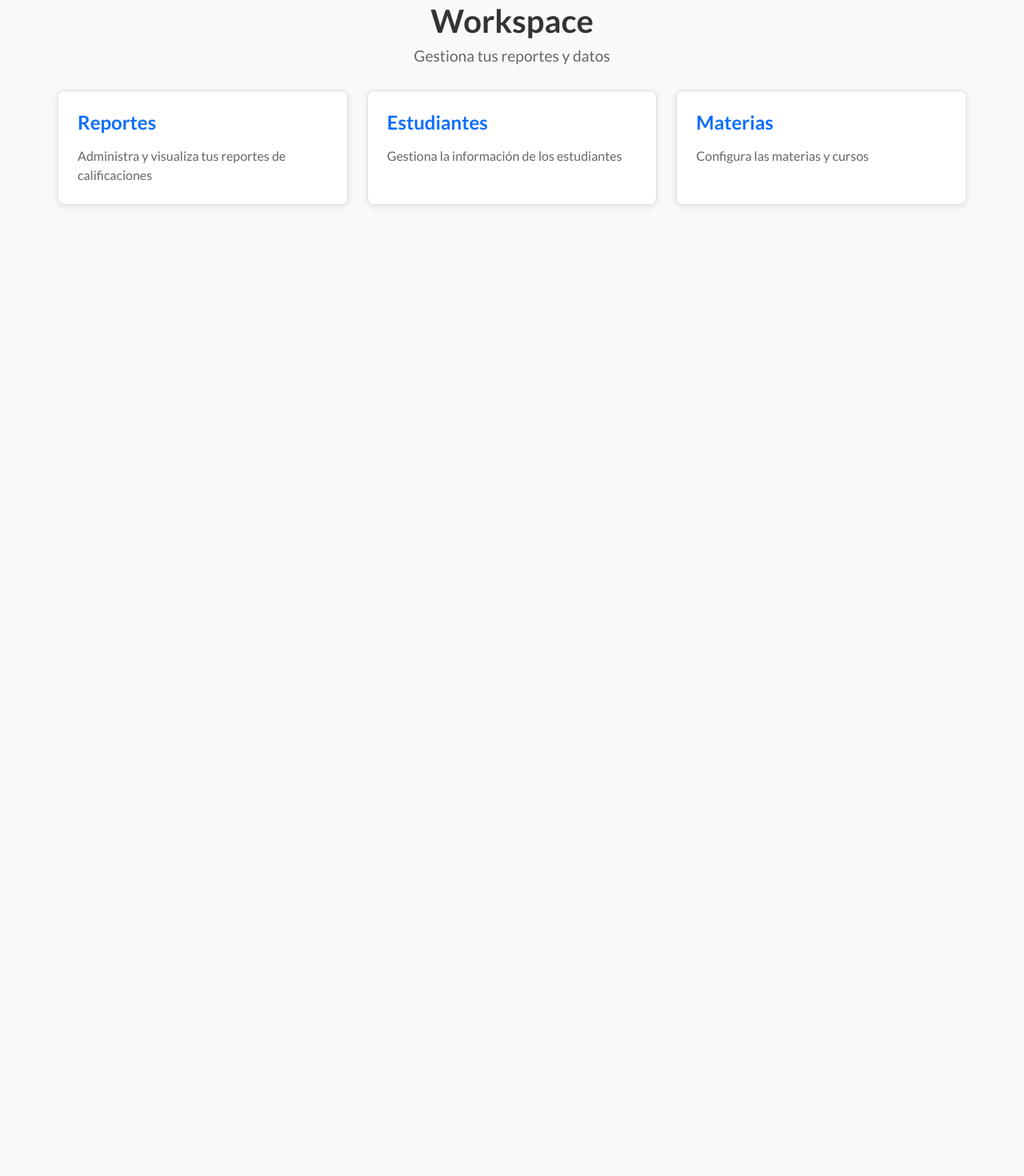
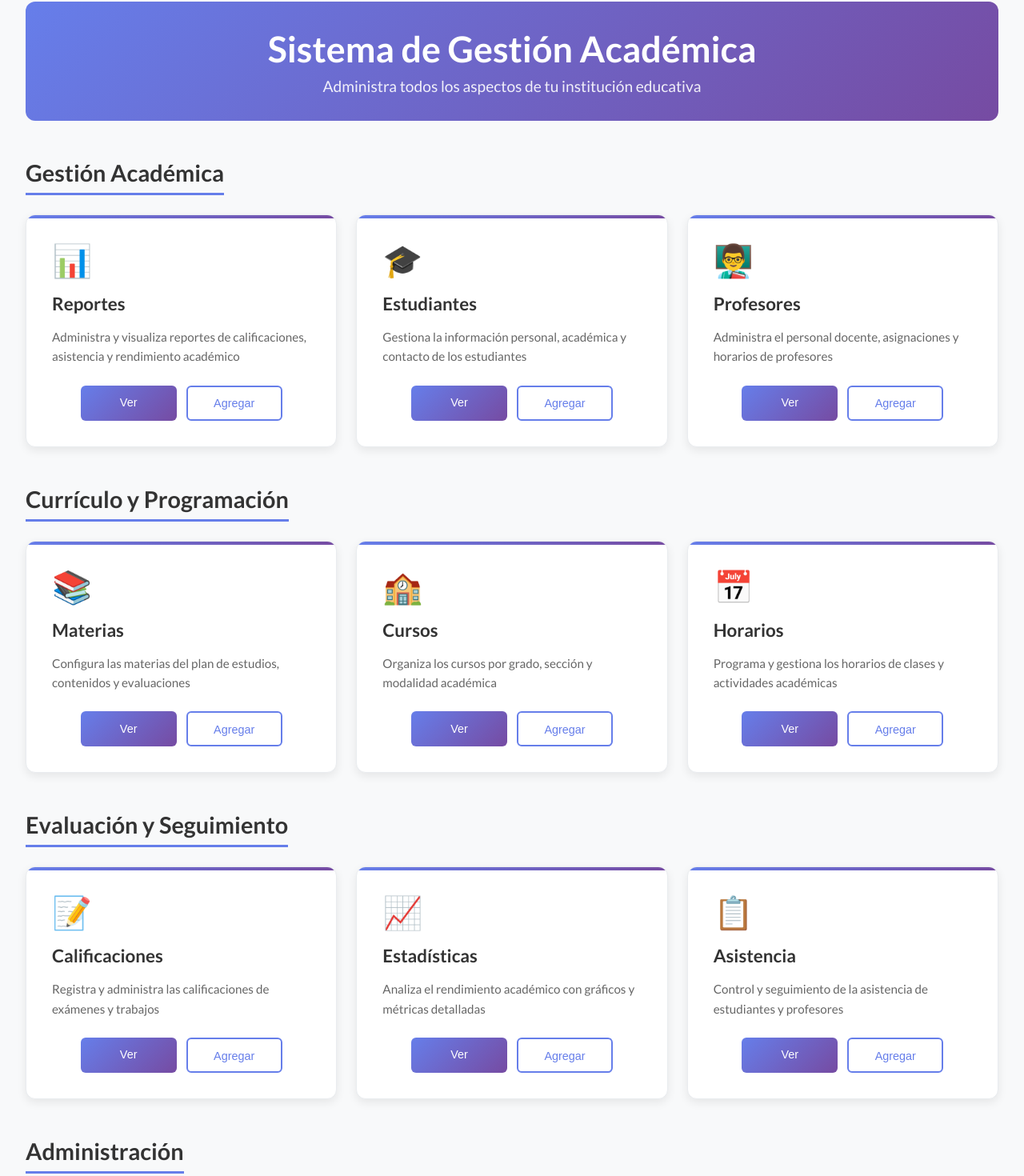
Before and after one commit to FloresAlvaro/Registro-Front, an Angular app: page / in a window 1280 px wide. Shown: the part 94-1564 px from the top of the page at 80% size. Before the commit the page ends 800 px from the top, so only its background shows below. Built offline with nearby package versions, Linux system fonts and the light colour scheme.

Commit message:
feat: enhance Workspace component layout and styles with new sections and cards

```diff
--- a/src/app/workspace/workspace.component.html
+++ b/src/app/workspace/workspace.component.html
@@ -1,23 +1,152 @@
 <div class="workspace-container">
   <div class="workspace-header">
-    <h2 class="workspace-title">Workspace</h2>
-    <p class="workspace-subtitle">Gestiona tus reportes y datos</p>
+    <h2 class="workspace-title">Sistema de Gestión Académica</h2>
+    <p class="workspace-subtitle">Administra todos los aspectos de tu institución educativa</p>
   </div>
 
   <div class="workspace-content">
-    <div class="workspace-card">
-      <h3>Reportes</h3>
-      <p>Administra y visualiza tus reportes de calificaciones</p>
+    <!-- Sección de Gestión Académica -->
+    <div class="workspace-section">
+      <h3 class="section-title">Gestión Académica</h3>
+      <div class="cards-grid">
+        <div class="workspace-card">
+          <div class="card-icon">📊</div>
+          <h4>Reportes</h4>
+          <p>Administra y visualiza reportes de calificaciones, asistencia y rendimiento académico</p>
+          <div class="card-actions">
+            <button class="btn-primary">Ver</button>
+            <button class="btn-secondary">Agregar</button>
+          </div>
+        </div>
+
+        <div class="workspace-card">
+          <div class="card-icon">🎓</div>
+          <h4>Estudiantes</h4>
+          <p>Gestiona la información personal, académica y contacto de los estudiantes</p>
+          <div class="card-actions">
+            <button class="btn-primary">Ver</button>
+            <button class="btn-secondary">Agregar</button>
+          </div>
+        </div>
+
+        <div class="workspace-card">
+          <div class="card-icon">👨‍🏫</div>
+          <h4>Profesores</h4>
+          <p>Administra el personal docente, asignaciones y horarios de profesores</p>
+          <div class="card-actions">
+            <button class="btn-primary">Ver</button>
+            <button class="btn-secondary">Agregar</button>
+          </div>
+        </div>
+      </div>
     </div>
 
-    <div class="workspace-card">
-      <h3>Estudiantes</h3>
-      <p>Gestiona la información de los estudiantes</p>
+    <!-- Sección de Currículo -->
+    <div class="workspace-section">
+      <h3 class="section-title">Currículo y Programación</h3>
+      <div class="cards-grid">
+        <div class="workspace-card">
+          <div class="card-icon">📚</div>
+          <h4>Materias</h4>
+          <p>Configura las materias del plan de estudios, contenidos y evaluaciones</p>
+          <div class="card-actions">
+            <button class="btn-primary">Ver</button>
+            <button class="btn-secondary">Agregar</button>
+          </div>
+        </div>
+
+        <div class="workspace-card">
+          <div class="card-icon">🏫</div>
+          <h4>Cursos</h4>
+          <p>Organiza los cursos por grado, sección y modalidad académica</p>
+          <div class="card-actions">
+            <button class="btn-primary">Ver</button>
+            <button class="btn-secondary">Agregar</button>
+          </div>
+        </div>
+
+        <div class="workspace-card">
+          <div class="card-icon">📅</div>
+          <h4>Horarios</h4>
+          <p>Programa y gestiona los horarios de clases y actividades académicas</p>
+          <div class="card-actions">
+            <button class="btn-primary">Ver</button>
+            <button class="btn-secondary">Agregar</button>
+          </div>
+        </div>
+      </div>
     </div>
 
-    <div class="workspace-card">
-      <h3>Materias</h3>
-      <p>Configura las materias y cursos</p>
+    <!-- Sección de Evaluación -->
+    <div class="workspace-section">
+      <h3 class="section-title">Evaluación y Seguimiento</h3>
+      <div class="cards-grid">
+        <div class="workspace-card">
+          <div class="card-icon">📝</div>
+          <h4>Calificaciones</h4>
+          <p>Registra y administra las calificaciones de exámenes y trabajos</p>
+          <div class="card-actions">
+            <button class="btn-primary">Ver</button>
+            <button class="btn-secondary">Agregar</button>
+          </div>
+        </div>
+
+        <div class="workspace-card">
+          <div class="card-icon">📈</div>
+          <h4>Estadísticas</h4>
+          <p>Analiza el rendimiento académico con gráficos y métricas detalladas</p>
+          <div class="card-actions">
+            <button class="btn-primary">Ver</button>
+            <button class="btn-secondary">Agregar</button>
+          </div>
+        </div>
+
+        <div class="workspace-card">
+          <div class="card-icon">📋</div>
+          <h4>Asistencia</h4>
+          <p>Control y seguimiento de la asistencia de estudiantes y profesores</p>
+          <div class="card-actions">
+            <button class="btn-primary">Ver</button>
+            <button class="btn-secondary">Agregar</button>
+          </div>
+        </div>
+      </div>
+    </div>
+
+    <!-- Sección de Administración -->
+    <div class="workspace-section">
+      <h3 class="section-title">Administración</h3>
+      <div class="cards-grid">
+        <div class="workspace-card">
+          <div class="card-icon">⚙️</div>
+          <h4>Configuración</h4>
+          <p>Ajusta la configuración del sistema, períodos académicos y parámetros</p>
+          <div class="card-actions">
+            <button class="btn-primary">Ver</button>
+            <button class="btn-secondary">Agregar</button>
+          </div>
+        </div>
+
+        <div class="workspace-card">
+          <div class="card-icon">👥</div>
+          <h4>Usuarios</h4>
+          <p>Gestiona los usuarios del sistema, roles y permisos de acceso</p>
+          <div class="card-actions">
+            <button class="btn-primary">Ver</button>
+            <button class="btn-secondary">Agregar</button>
+          </div>
+        </div>
+
+        <div class="workspace-card">
+          <div class="card-icon">💾</div>
+          <h4>Respaldos</h4>
+          <p>Administra las copias de seguridad y restauración de datos</p>
+          <div class="card-actions">
+            <button class="btn-primary">Ver</button>
+            <button class="btn-secondary">Agregar</button>
+          </div>
+        </div>
+      </div>
     </div>
   </div>
 </div>
--- a/src/app/workspace/workspace.component.scss
+++ b/src/app/workspace/workspace.component.scss
@@ -1,61 +1,147 @@
 .workspace-container {
   padding: 2rem;
-  max-width: 1200px;
+  max-width: 1400px;
   margin: 0 auto;
   font-family: "Lato", sans-serif;
+  background-color: #f8f9fa;
+  min-height: 100vh;
 }
 
 .workspace-header {
-  margin-bottom: 2rem;
+  margin-bottom: 3rem;
   text-align: center;
+  padding: 2rem;
+  background: linear-gradient(135deg, #667eea 0%, #764ba2 100%);
+  border-radius: 12px;
+  color: white;
 
   .workspace-title {
-    font-size: 2.5rem;
+    font-size: 2.8rem;
     font-weight: bold;
-    color: #333;
     margin: 0 0 0.5rem 0;
   }
 
   .workspace-subtitle {
     font-size: 1.2rem;
-    color: #666;
+    opacity: 0.9;
     margin: 0;
   }
 }
 
 .workspace-content {
+  display: flex;
+  flex-direction: column;
+  gap: 3rem;
+}
+
+.workspace-section {
+  .section-title {
+    font-size: 1.8rem;
+    font-weight: bold;
+    color: #333;
+    margin-bottom: 1.5rem;
+    padding-bottom: 0.5rem;
+    border-bottom: 3px solid #667eea;
+    display: inline-block;
+  }
+}
+
+.cards-grid {
   display: grid;
-  grid-template-columns: repeat(auto-fit, minmax(300px, 1fr));
+  grid-template-columns: repeat(auto-fit, minmax(320px, 1fr));
   gap: 1.5rem;
-  margin-top: 2rem;
 }
 
 .workspace-card {
   background: #ffffff;
-  border-radius: 8px;
-  padding: 1.5rem;
-  box-shadow: 0 2px 8px rgba(0, 0, 0, 0.1);
-  border: 1px solid #e0e0e0;
-  transition:
-    transform 0.2s ease,
-    box-shadow 0.2s ease;
+  border-radius: 12px;
+  padding: 2rem;
+  box-shadow: 0 4px 12px rgba(0, 0, 0, 0.08);
+  border: 1px solid #e9ecef;
+  transition: all 0.3s ease;
+  position: relative;
+  overflow: hidden;
 
   &:hover {
-    transform: translateY(-2px);
-    box-shadow: 0 4px 16px rgba(0, 0, 0, 0.15);
+    transform: translateY(-5px);
+    box-shadow: 0 8px 25px rgba(0, 0, 0, 0.15);
   }
 
-  h3 {
-    font-size: 1.5rem;
+  &::before {
+    content: "";
+    position: absolute;
+    top: 0;
+    left: 0;
+    right: 0;
+    height: 4px;
+    background: linear-gradient(90deg, #667eea, #764ba2);
+  }
+
+  .card-icon {
+    font-size: 2.5rem;
+    margin-bottom: 1rem;
+    display: block;
+  }
+
+  h4 {
+    font-size: 1.4rem;
     font-weight: bold;
-    color: #0d6efd;
+    color: #333;
     margin: 0 0 1rem 0;
   }
 
   p {
     color: #666;
-    margin: 0;
-    line-height: 1.5;
+    margin: 0 0 1.5rem 0;
+    line-height: 1.6;
+    font-size: 0.95rem;
+  }
+
+  .card-actions {
+    display: flex;
+    gap: 0.75rem;
+    flex-wrap: wrap;
+    justify-content: center;
+  }
+}
+
+.btn-primary,
+.btn-secondary {
+  padding: 0.8rem 1.5rem;
+  border: none;
+  border-radius: 6px;
+  font-size: 0.9rem;
+  font-weight: 500;
+  cursor: pointer;
+  transition: all 0.2s ease;
+  text-decoration: none;
+  display: inline-block;
+  text-align: center;
+  min-width: 120px;
+  width: 120px;
+  height: 44px;
+  line-height: 1.2;
+}
+
+.btn-primary {
+  background: linear-gradient(135deg, #667eea 0%, #764ba2 100%);
+  color: white;
+
+  &:hover {
+    transform: translateY(-1px);
+    box-shadow: 0 4px 12px rgba(102, 126, 234, 0.4);
+  }
+}
+
+.btn-secondary {
+  background: transparent;
+  color: #667eea;
+  border: 2px solid #667eea;
+
+  &:hover {
+    background: #667eea;
+    color: white;
+    transform: translateY(-1px);
   }
 }
 
@@ -64,12 +150,63 @@
     padding: 1rem;
   }
 
-  .workspace-header .workspace-title {
-    font-size: 2rem;
+  .workspace-header {
+    padding: 1.5rem;
+    margin-bottom: 2rem;
+
+    .workspace-title {
+      font-size: 2.2rem;
+    }
+
+    .workspace-subtitle {
+      font-size: 1rem;
+    }
+  }
+
+  .cards-grid {
+    grid-template-columns: 1fr;
+    gap: 1rem;
+  }
+
+  .workspace-card {
+    padding: 1.5rem;
+
+    .card-actions {
+      flex-direction: column;
+      align-items: center;
+    }
+
+    .btn-primary,
+    .btn-secondary {
+      width: 120px;
+      min-width: 120px;
+      height: 44px;
+    }
   }
 
   .workspace-content {
-    grid-template-columns: 1fr;
-    gap: 1rem;
+    gap: 2rem;
+  }
+
+  .workspace-section .section-title {
+    font-size: 1.5rem;
   }
 }
+
+@media (max-width: 480px) {
+  .workspace-header .workspace-title {
+    font-size: 1.8rem;
+  }
+
+  .workspace-card {
+    padding: 1rem;
+
+    .card-icon {
+      font-size: 2rem;
+    }
+
+    h4 {
+      font-size: 1.2rem;
+    }
+  }
+}
```
